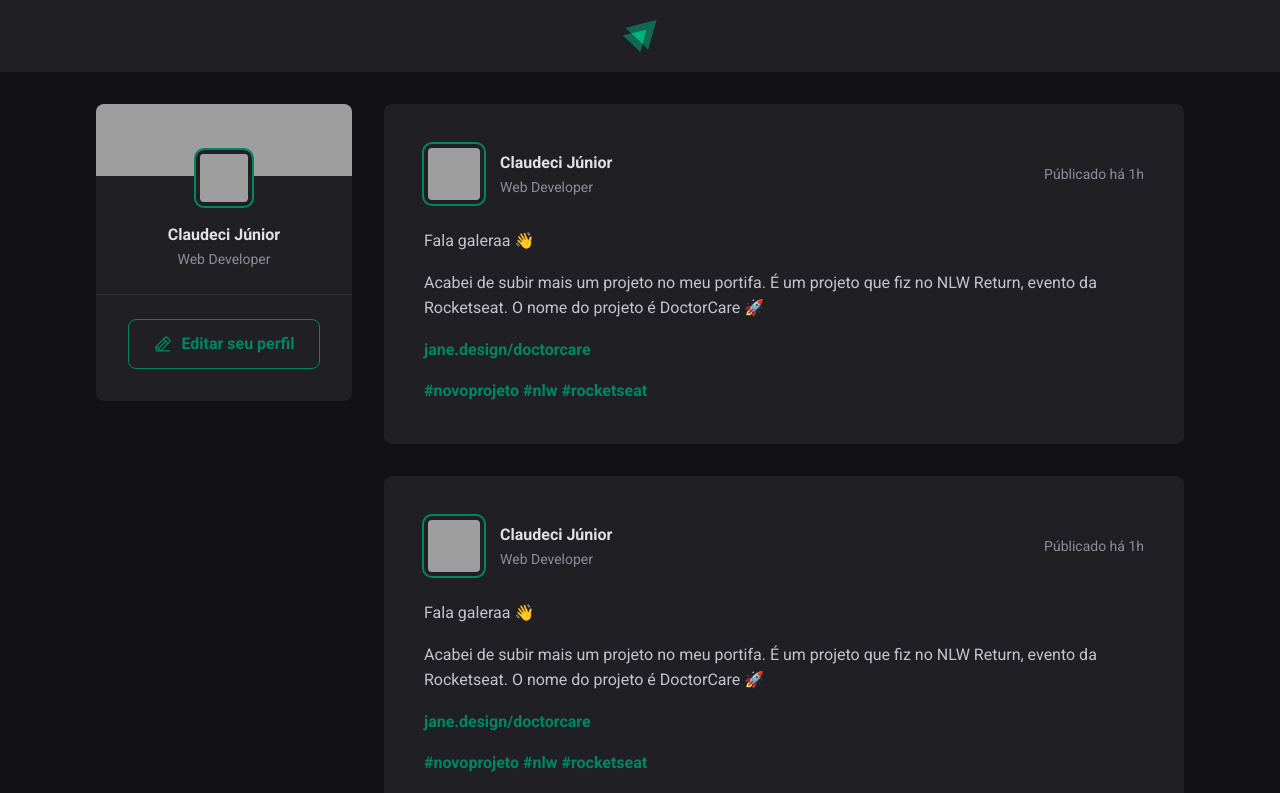
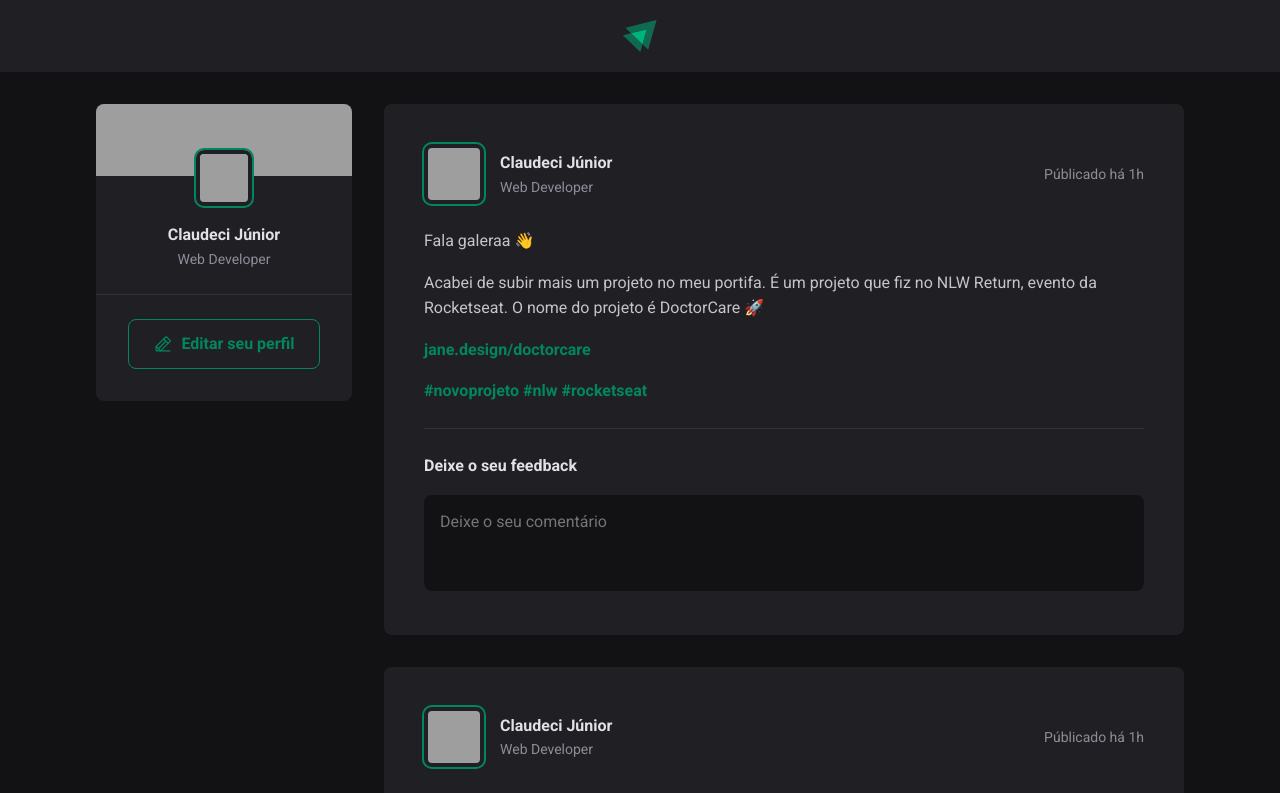
Before and after one commit to claudecijr77/fundamentos_reactjs, a React (Vite) app: page / in a window 1280 px wide. Shown: the top 793 px of the page. Built offline with nearby package versions, Linux system fonts and the light colour scheme; grey boxes are pictures that could not be loaded.

Commit message:
Projeto01/Estrutura da aplicação/Formulário de comentários

```diff
--- a/src/components/Post.jsx
+++ b/src/components/Post.jsx
@@ -35,6 +35,18 @@
                 </p>
             </div>
 
+            <form className={styles.commentForm}>
+                <strong>Deixe o seu feedback</strong>
+
+                <textarea
+                    placeholder='Deixe o seu comentário'
+                />
+
+                <footer>
+                    <button type='submit'>Publicar</button>
+                </footer>
+
+            </form>
         </article>
     )
 }
--- a/src/components/Post.module.css
+++ b/src/components/Post.module.css
@@ -77,3 +77,60 @@
     color: var(--gray-400);
     line-height: 1.6;
 }
+
+.commentForm {
+    width: 100%;
+    /* margin e padding-top é para criar o distanciamento entre os componentes */
+    padding-top: 1.5rem;
+    margin-top: 1.5rem;
+    border-top: 1px solid var(--gray-600);
+}
+
+.commentForm > strong {
+    line-height: 1.6;
+    color: var(--gray-100);
+}
+
+.commentForm textarea {
+    width: 100%;
+    background: var(--gray-900);
+    border: 0;
+    /* Não permitir que o usuário redimencione o text area */
+    resize: none;
+    height: 6rem;
+    padding: 1rem;
+    border-radius: 8px;
+    color: var(--gray-100);
+    line-height: 1.4;
+    margin-top: 1rem;
+}
+
+.commentForm footer {
+    visibility: hidden;
+    max-height: 0;
+}
+
+/* Diferente do focus tradicional do CSS
+   Basicamente se houver um foco em qualquer input ou textaarea ou qualquer elemento
+   dentro da classe commentForm vai ser aplicado determinada estilização
+*/
+.commentForm:focus-within footer {
+    visibility: visible;
+    max-height: none;
+}
+
+.commentForm button[type=submit] {
+    padding: 1rem 1.5rem;
+    margin-top: 1rem;
+    border-radius: 8px;
+    border: 0;
+    background: var(--green-500);
+    color: var(--white);
+    font-weight: bold;
+    cursor: pointer;
+    transition: background-color 0.1s;
+}
+
+.commentForm button[type=submit]:hover {
+    background: var(--green-300);
+}
--- a/src/global.css
+++ b/src/global.css
@@ -10,6 +10,11 @@
     --gray-900: #121214;
     --green-500: #00875f;
     --green-300: #00B37E;
+}
+
+:focus {
+    outline: transparent;
+    box-shadow: 0 0 0 2px var(--green-500);
 }
 
 /*Faz com que o padding, margin e o border do elemento nunca aumentem
```
